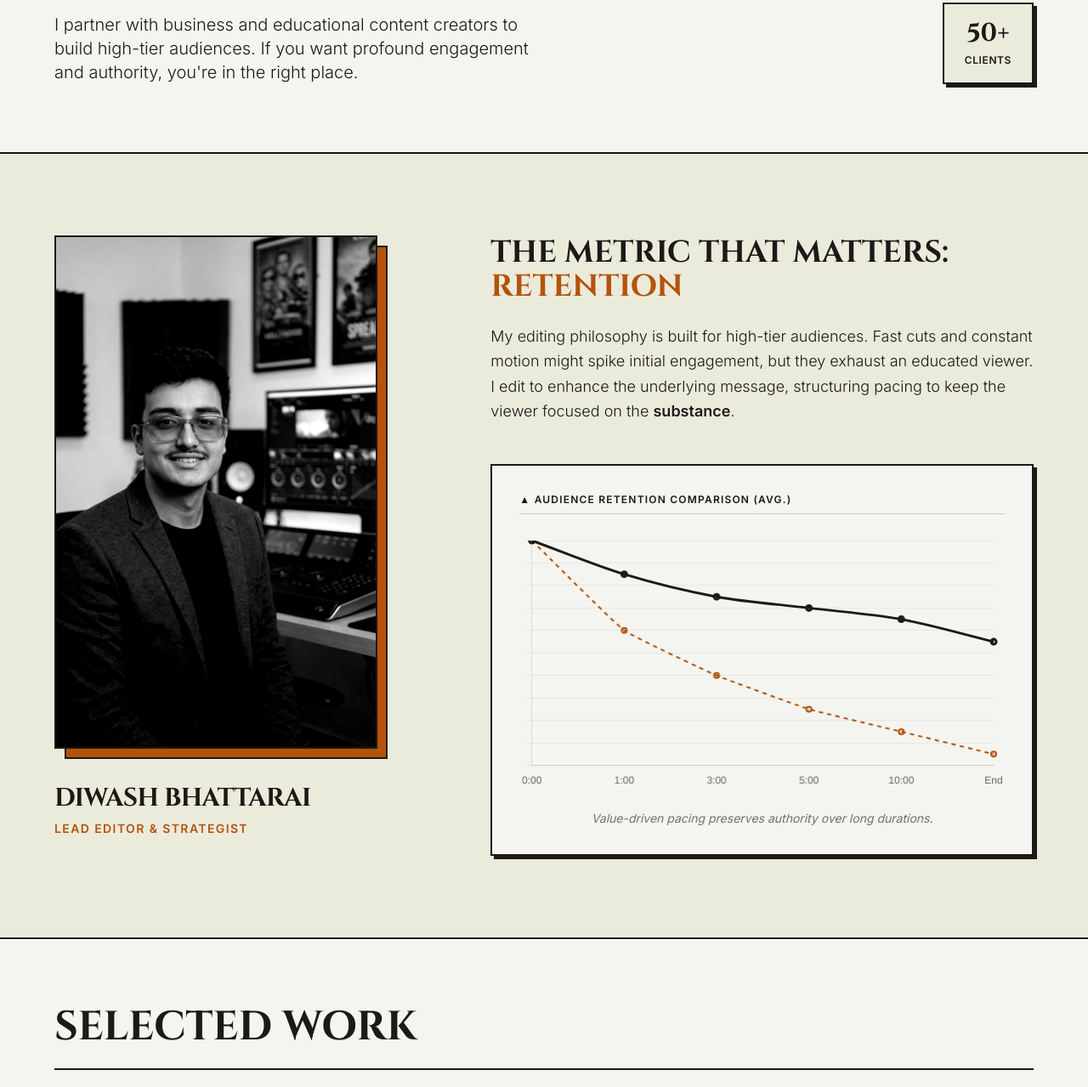
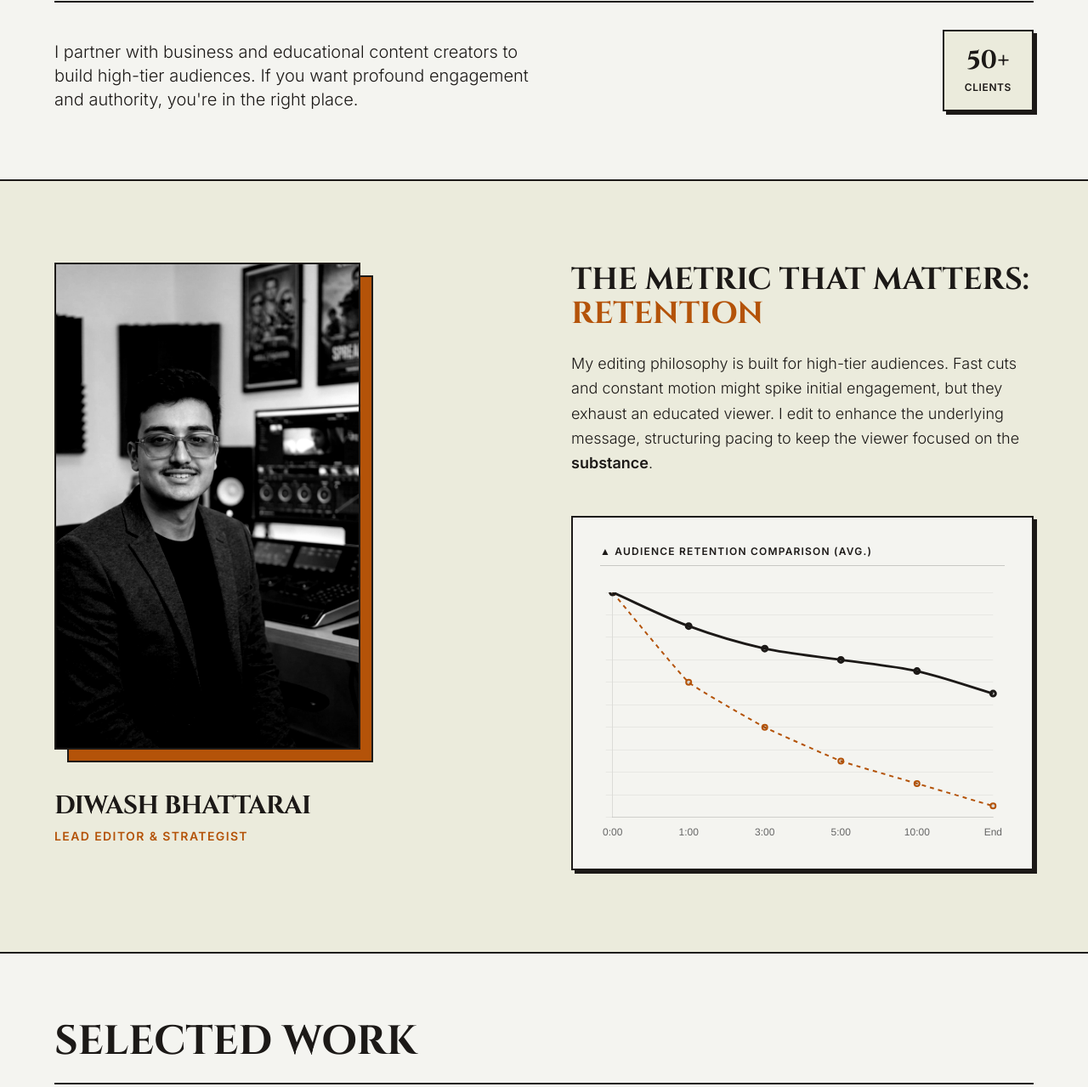
Before and after one commit to Diwash13g/Portfolio, a plain HTML site: page index.html in a window 1280 px wide. Shown: the part 535-1814 px from the top of the page at 85% size. Drawn offline with nearby package versions, Linux system fonts and the light colour scheme.

Commit message:
Update index.html

```diff
--- a/index.html
+++ b/index.html
@@ -6,7 +6,6 @@
     <title>Diwash Bhattarai | Professional Video Editor</title>
 
     <script src="https://cdn.tailwindcss.com"></script>
-
     <script src="https://cdn.jsdelivr.net/npm/chart.js"></script>
 
     <link rel="preconnect" href="https://fonts.googleapis.com">
@@ -57,16 +56,15 @@
 
         .border-sharp { border: 2px solid #1c1917; }
 
-        /* FIXED IMAGE POSITIONING */
-        .img-container {
+        .img-wrapper {
             position: relative;
             width: 100%;
-            max-width: 380px;
+            max-width: 360px;
         }
         .img-accent {
             position: absolute;
-            top: 12px;
-            left: 12px;
+            top: 15px;
+            left: 15px;
             width: 100%;
             height: 100%;
             background-color: #b45309;
@@ -84,7 +82,6 @@
             width: 100%;
             height: auto;
             display: block;
-            object-fit: cover;
         }
 
         .video-wrapper {
@@ -115,17 +112,16 @@
 </head>
 <body class="bg-base text-ink font-sans antialiased selection:bg-highlight selection:text-base">
 
-    <nav class="fixed w-full z-50 bg-base border-b-2 border-ink py-4 px-6 md:px-12 flex justify-between items-center mix-blend-multiply">
+    <nav class="fixed w-full z-50 bg-base border-b-2 border-ink py-4 px-6 md:px-12 flex justify-between items-center">
         <a href="#" class="font-serif font-bold text-xl tracking-widest uppercase">Diwash.</a>
         <div class="hidden md:flex gap-8 font-semibold text-sm tracking-wider uppercase">
             <a href="#philosophy" class="nav-link">Philosophy</a>
             <a href="#work" class="nav-link">Selected Work</a>
             <a href="#contact" class="nav-link">Contact</a>
         </div>
-        <div class="md:hidden text-2xl cursor-pointer" onclick="document.getElementById('contact').scrollIntoView({behavior:'smooth'})">&#9776;</div>
     </nav>
 
-    <header class="pt-32 pb-20 px-6 md:px-12 min-h-[80vh] flex flex-col justify-center border-b-2 border-ink">
+    <header class="pt-40 pb-20 px-6 md:px-12 min-h-[80vh] flex flex-col justify-center border-b-2 border-ink">
         <div class="max-w-6xl mx-auto w-full">
             <p class="text-highlight font-bold tracking-widest uppercase mb-4 text-sm md:text-base">&#9632; Video Editor for Educators & Enterprises</p>
             <h1 class="font-serif text-5xl md:text-7xl lg:text-8xl leading-none font-bold uppercase mb-8">
@@ -137,11 +133,9 @@
                 <p class="max-w-xl text-lg md:text-xl font-light leading-relaxed">
                     I partner with business and educational content creators to build high-tier audiences. If you want profound engagement and authority, you're in the right place.
                 </p>
-                <div class="flex gap-4 shrink-0">
-                    <div class="text-center px-6 py-4 border-sharp bg-surface shadow-hard">
-                        <span class="block font-serif text-3xl font-bold">50+</span>
-                        <span class="text-xs font-bold uppercase tracking-wider">Clients</span>
-                    </div>
+                <div class="text-center px-6 py-4 border-sharp bg-surface shadow-hard">
+                    <span class="block font-serif text-3xl font-bold">50+</span>
+                    <span class="text-xs font-bold uppercase tracking-wider">Clients</span>
                 </div>
             </div>
         </div>
@@ -149,22 +143,22 @@
 
     <section id="philosophy" class="py-24 px-6 md:px-12 border-b-2 border-ink bg-surface fade-in-section">
         <div class="max-w-6xl mx-auto">
-            <div class="grid grid-cols-1 lg:grid-cols-12 gap-12 lg:gap-20 items-start">
+            <div class="grid grid-cols-1 lg:grid-cols-2 gap-16 items-start">
 
-                <div class="lg:col-span-5 flex flex-col items-center lg:items-start">
-                    <div class="img-container group">
+                <div class="flex flex-col items-center lg:items-start">
+                    <div class="img-wrapper">
                         <div class="img-accent"></div>
                         <div class="img-frame">
-                            <img src="IMG_0309.jpg" alt="Diwash Bhattarai" class="grayscale contrast-125 transition-all duration-500 group-hover:grayscale-0">
+                            <img src="IMG_0309.jpg" alt="Diwash Bhattarai" class="grayscale contrast-125">
                         </div>
                     </div>
-                    <div class="mt-10 w-full text-center lg:text-left">
+                    <div class="mt-12 text-center lg:text-left">
                         <h2 class="font-serif text-3xl font-bold uppercase tracking-tight">Diwash Bhattarai</h2>
                         <p class="text-sm font-bold tracking-widest uppercase text-highlight mt-2">Lead Editor & Strategist</p>
                     </div>
                 </div>
 
-                <div class="lg:col-span-7 space-y-12">
+                <div class="flex flex-col space-y-12">
                     <div>
                         <h3 class="font-serif text-3xl md:text-4xl font-bold uppercase mb-6 leading-tight">The Metric that Matters: <span class="text-highlight">Retention</span></h3>
                         <p class="text-lg leading-relaxed font-light">
@@ -177,7 +171,6 @@
                         <div style="height: 300px; width: 100%;">
                             <canvas id="retentionChart"></canvas>
                         </div>
-                        <p class="text-sm mt-6 italic text-ink/60 text-center">Value-driven pacing preserves authority over long durations.</p>
                     </div>
                 </div>
             </div>
@@ -186,10 +179,7 @@
 
     <section id="work" class="py-20 px-6 md:px-12 border-b-2 border-ink fade-in-section">
         <div class="max-w-6xl mx-auto">
-            <div class="flex justify-between items-end mb-12 border-b-2 border-ink pb-6">
-                <h2 class="font-serif text-4xl md:text-5xl font-bold uppercase">Selected Work</h2>
-            </div>
-
+            <h2 class="font-serif text-4xl md:text-5xl font-bold uppercase mb-12 border-b-2 border-ink pb-6">Selected Work</h2>
             <div class="grid grid-cols-1 md:grid-cols-2 gap-12">
                 <div class="group">
                     <div class="flex justify-between items-center mb-3">
@@ -200,7 +190,6 @@
                         <iframe src="https://www.youtube.com/embed/KLVMldaa4n8?modestbranding=1&rel=0" frameborder="0" allowfullscreen></iframe>
                     </div>
                 </div>
-
                 <div class="group">
                     <div class="flex justify-between items-center mb-3">
                         <h4 class="font-bold uppercase tracking-wider">02. Vertical Content</h4>
@@ -218,61 +207,32 @@
         <div class="max-w-4xl mx-auto text-center">
             <h2 class="font-serif text-5xl md:text-7xl font-bold uppercase mb-8">Ready to Elevate?</h2>
             <div class="flex flex-col md:flex-row justify-center gap-6 mb-12">
-                <a href="mailto:diwash13g@gmail.com" class="inline-flex items-center justify-center px-8 py-4 bg-base text-ink font-bold uppercase tracking-widest hover:bg-highlight hover:text-base transition-colors border-2 border-transparent">
-                    Email Me
-                </a>
-                <a href="tel:+919382218731" class="inline-flex items-center justify-center px-8 py-4 bg-transparent border-2 border-base text-base font-bold uppercase tracking-widest hover:bg-base hover:text-ink transition-colors">
-                    Call
-                </a>
+                <a href="mailto:diwash13g@gmail.com" class="inline-flex items-center justify-center px-8 py-4 bg-base text-ink font-bold uppercase tracking-widest hover:bg-highlight hover:text-base transition-colors border-2 border-transparent">Email Me</a>
+                <a href="tel:+919382218731" class="inline-flex items-center justify-center px-8 py-4 bg-transparent border-2 border-base text-base font-bold uppercase tracking-widest hover:bg-base hover:text-ink transition-colors">Call</a>
             </div>
-            <p class="text-xs font-bold uppercase tracking-widest text-base/50 mt-16">&copy; 2026 Diwash Bhattarai. Crafted with precision.</p>
+            <p class="text-xs font-bold uppercase tracking-widest text-base/50 mt-16">&copy; 2026 Diwash Bhattarai.</p>
         </div>
     </section>
 
     <script>
         document.addEventListener('DOMContentLoaded', () => {
-            // Chart Implementation
             const ctx = document.getElementById('retentionChart').getContext('2d');
             new Chart(ctx, {
                 type: 'line',
                 data: {
                     labels: ['0:00', '1:00', '3:00', '5:00', '10:00', 'End'],
                     datasets: [
-                        {
-                            label: 'Value-Driven',
-                            data: [100, 85, 75, 70, 65, 55],
-                            borderColor: '#1c1917',
-                            borderWidth: 3,
-                            fill: false,
-                            tension: 0.3
-                        },
-                        {
-                            label: 'Dopamine-Driven',
-                            data: [100, 60, 40, 25, 15, 5],
-                            borderColor: '#b45309',
-                            borderWidth: 2,
-                            borderDash: [5, 5],
-                            fill: false,
-                            tension: 0.1
-                        }
+                        { label: 'Value-Driven', data: [100, 85, 75, 70, 65, 55], borderColor: '#1c1917', borderWidth: 3, fill: false, tension: 0.3 },
+                        { label: 'Dopamine-Driven', data: [100, 60, 40, 25, 15, 5], borderColor: '#b45309', borderWidth: 2, borderDash: [5, 5], fill: false, tension: 0.1 }
                     ]
                 },
-                options: {
-                    responsive: true,
-                    maintainAspectRatio: false,
-                    plugins: { legend: { display: false } },
-                    scales: {
-                        y: { beginAtZero: true, max: 100, ticks: { display: false }, grid: { color: 'rgba(0,0,0,0.05)' } },
-                        x: { grid: { display: false } }
-                    }
+                options: { responsive: true, maintainAspectRatio: false, plugins: { legend: { display: false } },
+                    scales: { y: { beginAtZero: true, max: 100, ticks: { display: false }, grid: { color: 'rgba(0,0,0,0.05)' } }, x: { grid: { display: false } } }
                 }
             });
 
-            // Intersection Observer
             const observer = new IntersectionObserver((entries) => {
-                entries.forEach(entry => {
-                    if (entry.isIntersecting) entry.target.classList.add('is-visible');
-                });
+                entries.forEach(entry => { if (entry.isIntersecting) entry.target.classList.add('is-visible'); });
             }, { threshold: 0.1 });
             document.querySelectorAll('.fade-in-section').forEach((s) => observer.observe(s));
         });
```
